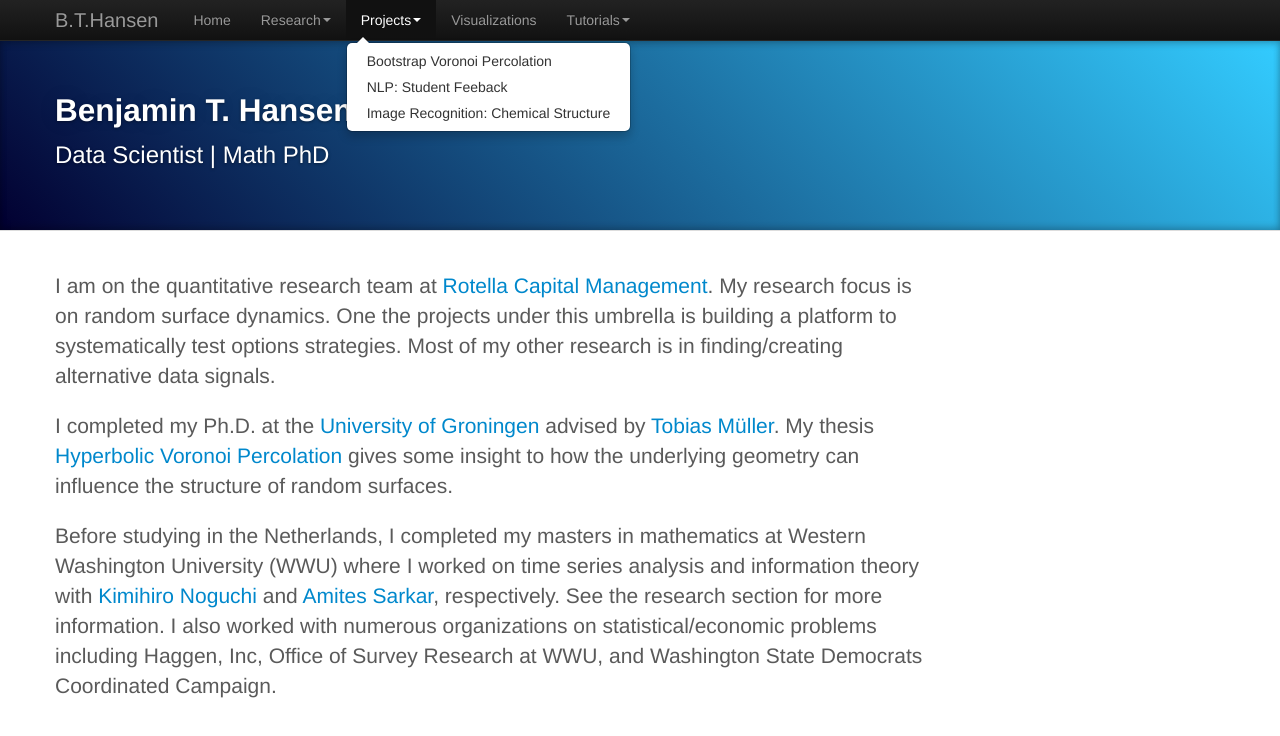
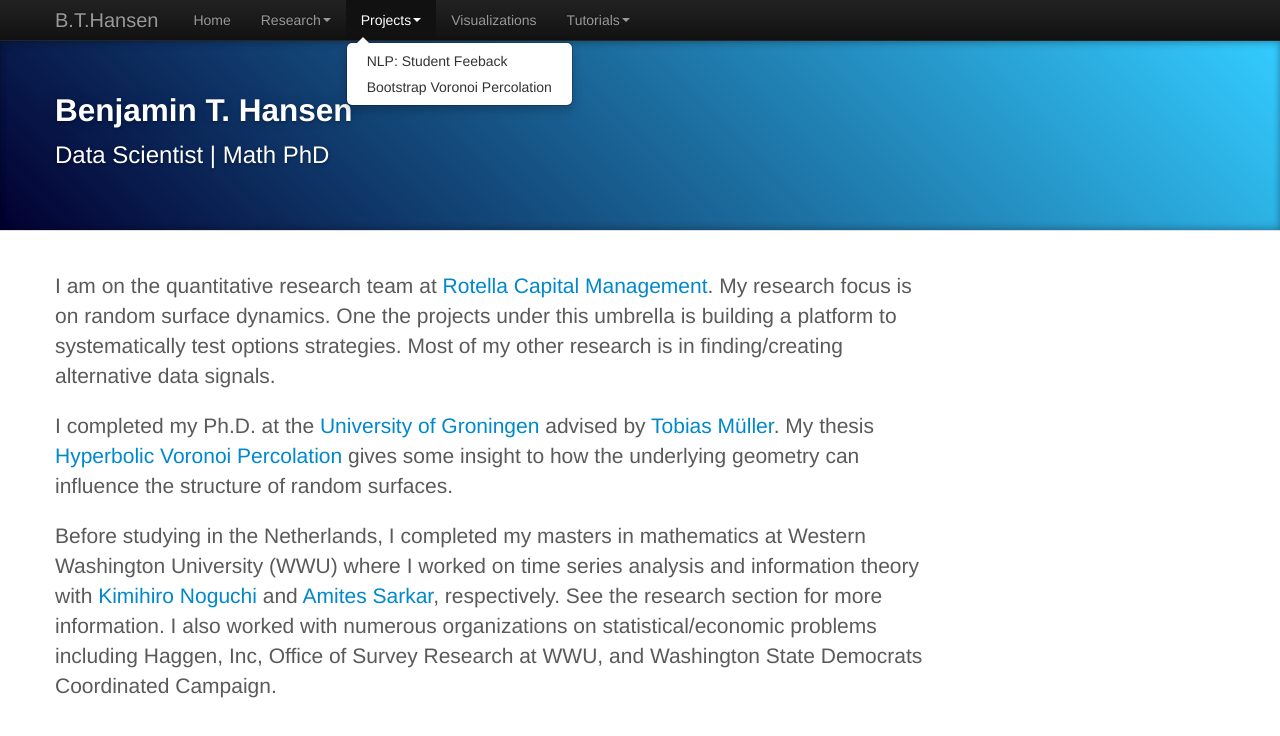
Before and after one commit to benjamin-t-hansen/benjamin-t-hansen.github.io, a plain HTML site: page index.html in a window 1280 px wide. Both pictures are taken after a click on the link "Projects". Shown: the top 736 px of the page. Drawn offline with nearby package versions, Linux system fonts and the light colour scheme; some packages are replaced by stand-ins of ours.

Commit message:
Update nav.html

```diff
--- a/nav.html
+++ b/nav.html
@@ -23,9 +23,9 @@
               <li class="dropdown">
                 <a href="#" class="dropdown-toggle" data-toggle="dropdown">Projects<b class="caret"></b></a>
                 <ul class="dropdown-menu">
+                  <li><a href="nlp_student.html">NLP: Student Feeback</a></li>
                   <li><a href="bootstrap_percolation.html">Bootstrap Voronoi Percolation</a></li>
-                  <li><a href="npl_student.html">NLP: Student Feeback</a></li>
-                  <li><a href="chemical_structure.html">Image Recognition: Chemical Structure</a></li>
+                  <!-- <li><a href="chemical_structure.html">Image Recognition: Chemical Structure</a></li> -->
                 </ul>
               </li>
               <li class="">
```
